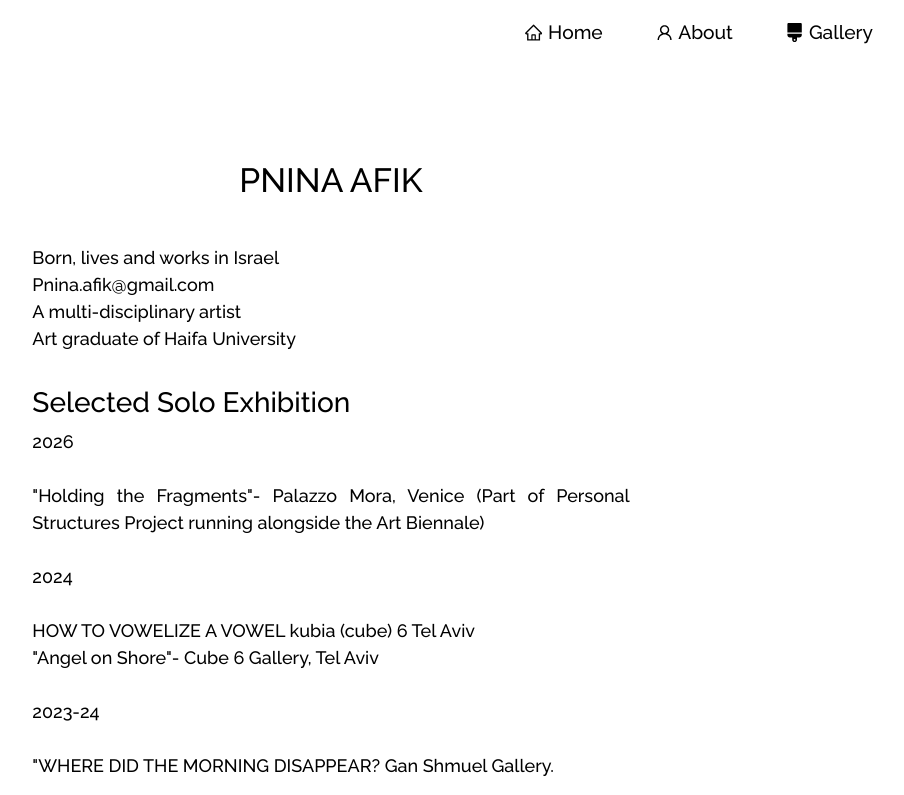
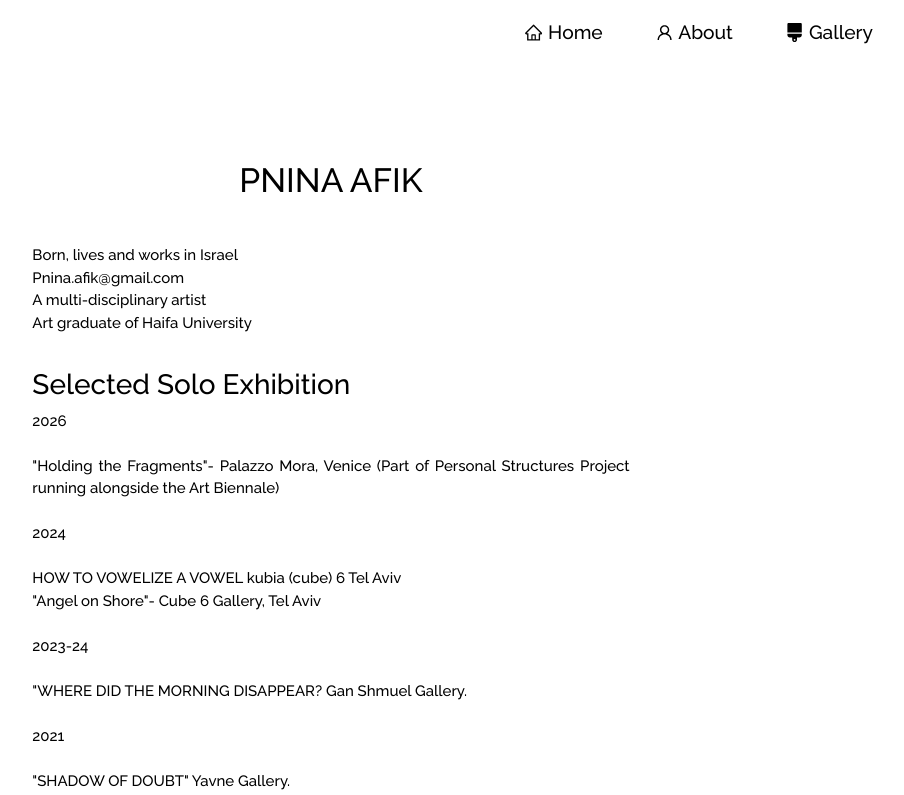
Before and after one commit to GuyAfik/Pnina-Afik-Art, a React (Create React App) app: page /about in a window 1280 px wide. Shown: the top 795 px of the page, without its empty margins (309-1213 px from the left). Built offline with nearby package versions, Linux system fonts and the light colour scheme.

Commit message:
smaller text

```diff
--- a/src/components/About/AboutCard.js
+++ b/src/components/About/AboutCard.js
@@ -6,7 +6,7 @@ function AboutCard() {
     <Card className="quote-card-view">
       <Card.Body>
         <blockquote className="blockquote mb-0">
-        <p style={{ textAlign: "justify", color: "black", fontSize: "0.9em" }}>
+        <p style={{ textAlign: "justify", color: "black", fontSize: "0.75em" }}>
             Born, lives and works in Israel
             <br />
             Pnina.afik@gmail.com
```
